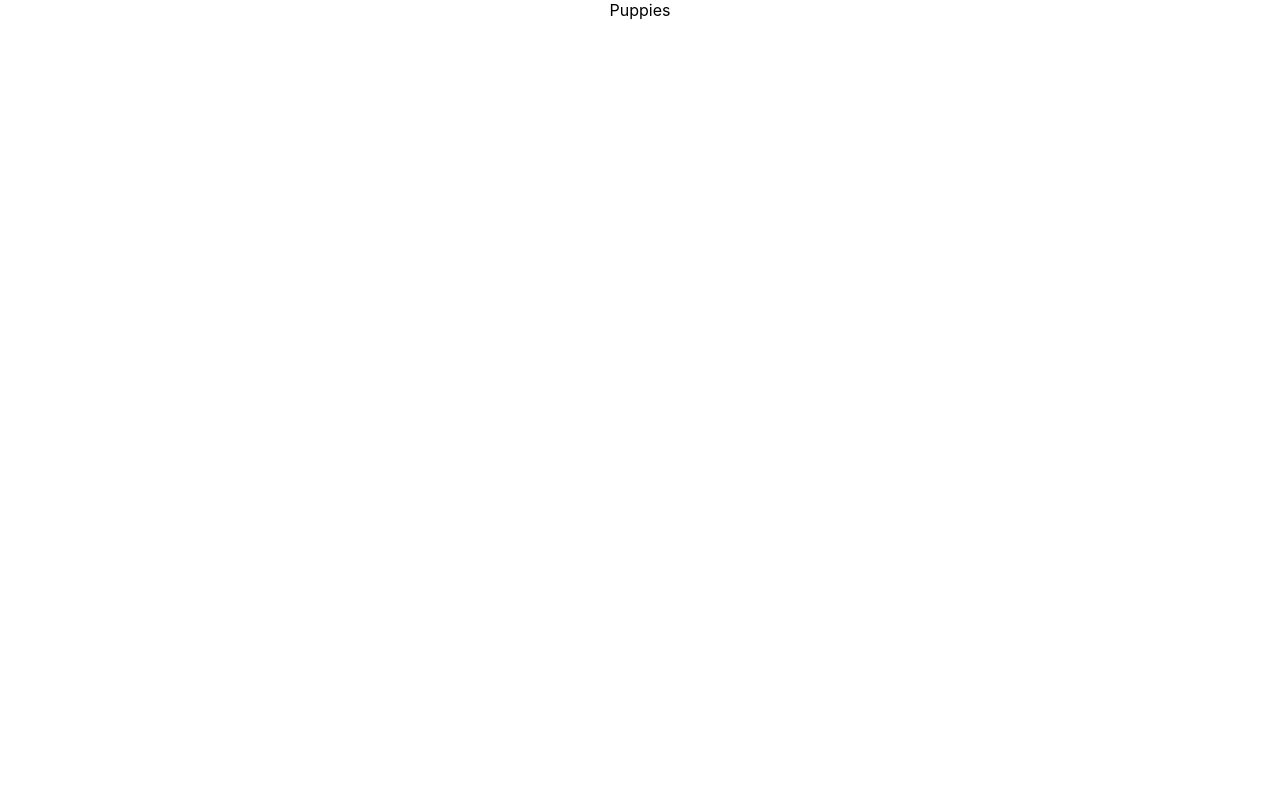
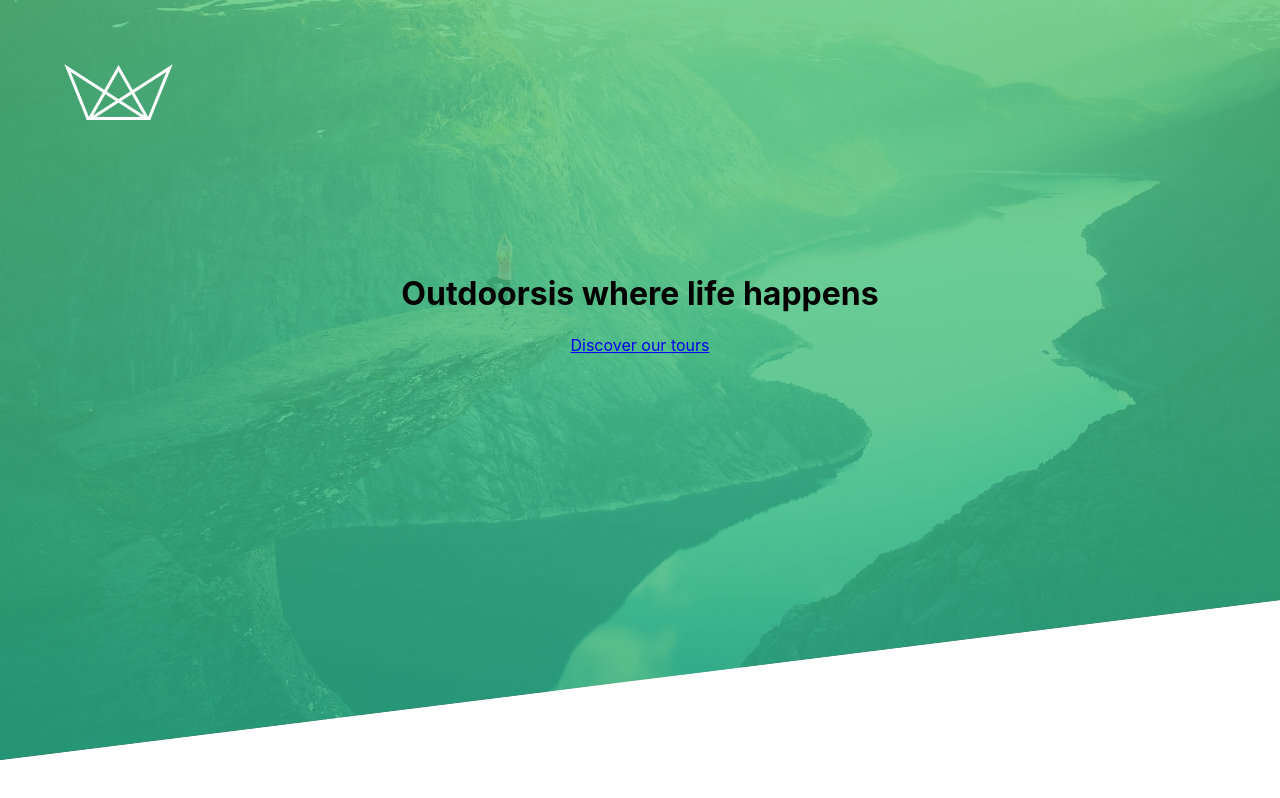
Before and after one commit to Heisey/natours, a React (Create React App) app in the folder client/: page / in a window 1280 px wide. Built offline with nearby package versions, Linux system fonts and the light colour scheme.

Commit message:
started header set up theme colours

```diff
--- a/client/src/app/index.js
+++ b/client/src/app/index.js
@@ -2,11 +2,12 @@ import React from 'react';
 // import logo from './logo.svg';
 import './App.css';
 
+import { Landing } from '../pages'
+
 function App() {
   return (
     <div className="App">
-      Puppies
-
+      <Landing />
     </div>
   );
 }
--- /dev/null
+++ b/client/src/components/core/PrimaryHeader/index.js
@@ -0,0 +1,25 @@
+import React from 'react'
+import styles from './styles'
+
+import logoImage from '../../../assets/images/logo-white.png';
+
+const PrimaryHeader = () => {
+
+  return (
+    <styles.PrimaryHeader>
+    {/* <styles.Overlay /> */}
+      <styles.LogoBox>
+        <styles.HeaderLogo src={logoImage} alt="Logo" />
+      </styles.LogoBox>
+      <styles.TextBox class="header__text-box">
+        <h1 class="heading-primary">
+          <span class="heading-primary--main">Outdoors</span>
+          <span class="heading-primary--sub">is where life happens</span>
+        </h1>
+        <a href="#section-tours" class="btn btn--white btn--animated">Discover our tours</a>
+      </styles.TextBox>
+    </styles.PrimaryHeader>
+  )
+}
+
+export default PrimaryHeader
--- /dev/null
+++ b/client/src/components/core/PrimaryHeader/styles/Base/index.js
@@ -0,0 +1,59 @@
+import styled from 'styled-components/macro'
+
+import heroImage from '../../../../../assets/images/hero.jpg'
+
+const backgroundGradient = (props) => {
+  // return `
+  //   url(${heroImage})
+  // `
+
+  return `
+    linear-gradient(
+      rgba(${props.theme.colorPrimaryLightRGBA}, 0.8),
+      rgba(${props.theme.colorPrimaryDarkRGBA}, 0.8)
+    ),
+    url(${heroImage})
+  `
+}
+
+export const PrimaryHeader = styled.div`
+  position: relative;
+  height: 95vh;
+  background-image: ${props => backgroundGradient(props)};
+  /* background-image: linear-gradient(
+    to right bottom,
+  rgba($color-primary-light, 0.8),
+  rgba($color-primary-dark, 0.8)),
+  url(../img/hero.jpg);  */
+  /* so that the background image adjusts when we resize the window */
+  background-size: cover;
+  /* ensures the top of the image stays at the top of the container when we resize */
+  /* it will crop from the bottom.  */
+  /* There's also bottom and center */
+  background-position: top;
+  //need the webkit thing in 2017. not sure about now
+  /* -webkit-background-clip: polygon(0 0, 100% 0, 100% 85%, 0 100%); */
+  clip-path: polygon(0 0, 100% 0, 100% 75vh, 0 100%);
+`
+
+export const Overlay = styled.div`
+  position: absolute;
+  height: 95vh;
+  width: 100%;
+  background-color: ${props => `rgba(${props.theme.colorPrimaryLightRGBA}, 0.8)`};
+  z-index: 5;
+`
+
+export const LogoBox = styled.div`
+  position: absolute;
+  top: 4rem;
+  left: 4rem;
+`
+
+export const TextBox = styled.div`
+  position: absolute;
+  top: 40%;
+  left: 50%;
+  transform: translate(-50%, -50%);
+  text-align: center;
+`
--- /dev/null
+++ b/client/src/components/core/PrimaryHeader/styles/Content/index.js
@@ -0,0 +1,5 @@
+import styled from 'styled-components/macro'
+
+export const HeaderLogo = styled.img`
+  height: 3.5rem;
+`
--- /dev/null
+++ b/client/src/components/core/PrimaryHeader/styles/index.js
@@ -0,0 +1,18 @@
+import {
+  PrimaryHeader,
+  Overlay,
+  LogoBox,
+  TextBox
+} from './Base'
+
+import {
+  HeaderLogo
+} from './Content'
+
+export default {
+  PrimaryHeader,
+  LogoBox,
+  TextBox,
+  HeaderLogo,
+  Overlay
+}
--- /dev/null
+++ b/client/src/components/core/index.js
@@ -0,0 +1,5 @@
+import PrimaryHeader from './PrimaryHeader'
+
+export default {
+  PrimaryHeader
+}
--- /dev/null
+++ b/client/src/components/index.js
@@ -0,0 +1 @@
+export { default as Core } from './core'
--- a/client/src/core/index.js
+++ b/client/src/core/index.js
@@ -1 +1,2 @@
-export * from './serviceWorker'
+// export * from './serviceWorker'
+export * from './styles'
--- /dev/null
+++ b/client/src/core/styles/index.js
@@ -0,0 +1,28 @@
+export const defaultTheme = {
+  //COLOURS
+  colorPrimary: '#7ed56f',
+  colorPrimaryLight: '#55c57a',
+  colorPrimaryLightRGBA: '85, 197, 122',
+  colorPrimaryDark: '#28b485',
+  colorPrimaryDarkRGBA: '40, 180, 133',
+
+  colorSecondaryLight: '#ffb900',
+  colorSecondaryDark: '#ff7730',
+
+  colorTertiaryLight: '#2998ff',
+  colorTertiaryDark: '#5643fa',
+
+  colorGreyLightOne: '#f7f7f7',
+  colorGreyLightTwo: '#eee',
+
+  colorGreyDarkOne: '#777',
+  colorGreyDarkTwo: '#999',
+  colorGreyDarkThree: '#333',
+
+  colorWhite: '#fff',
+  colorBlack: '#000',
+
+  //FONT
+
+  defaultFontSize: '1.6rem'
+}
--- a/client/src/index.js
+++ b/client/src/index.js
@@ -24,11 +24,15 @@ import React from 'react';
 import ReactDOM from 'react-dom';
 import './index.css';
 import App from './app';
+import { ThemeProvider } from 'styled-components'
+import { defaultTheme } from './core'
 // import {unregister} from './core'
 
 ReactDOM.render(
   <React.StrictMode>
-    <App />
+    <ThemeProvider theme={defaultTheme}>
+      <App />
+    </ThemeProvider>
   </React.StrictMode>,
   document.getElementById('root')
 );
--- /dev/null
+++ b/client/src/pages/Landing/index.js
@@ -0,0 +1,14 @@
+import React from 'react'
+
+import { Core } from '../../components'
+
+const Landing = () => {
+
+  return (
+    <div>
+      <Core.PrimaryHeader />
+    </div>
+  )
+}
+
+export default Landing
--- /dev/null
+++ b/client/src/pages/index.js
@@ -0,0 +1 @@
+export { default as Landing } from './Landing'
```
Also changed, not shown: client/src/assets/images/hero.jpg (added), client/src/assets/images/logo-white.png (added).
